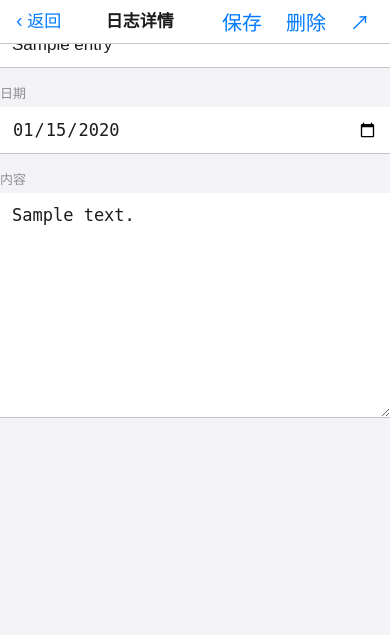
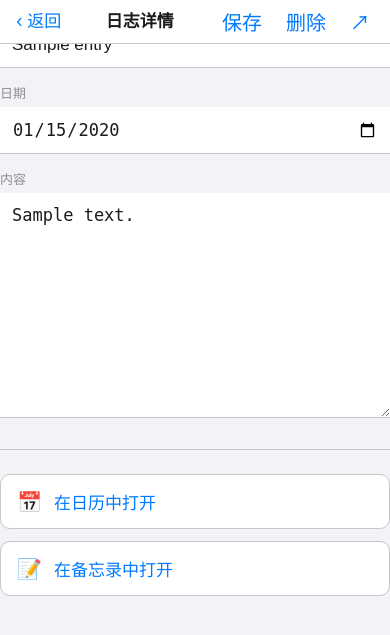
Before and after one commit to thiswind/time-note-sync, a Flask app: page /entry/1 in a window 390 px wide. Shown: the top 635 px of the page. Run offline with Flask 3, Linux system fonts and the light colour scheme; a user stored in the database is signed in; tables that the repository leaves empty hold one stand-in row (values such as "Sample post").

Commit message:
feat(US5): Implement Quick Access to iPhone Native Apps
- T096-T102: Complete native app URL scheme service and API endpoints
- Add 'Open in Calendar' and 'Open in Notes' links to entry detail page
- Implement URL scheme navigation with error handling
- All unit tests and E2E tests passing

```diff
--- a/api/journal_routes.py
+++ b/api/journal_routes.py
@@ -307,3 +307,51 @@ def batch_export_entries():
     except Exception as e:
         logger.error(f"Error batch exporting entries: {str(e)}", exc_info=True)
         return jsonify({"error": "Internal server error"}), 500
+
+
+@journal_bp.route("/entries/<int:entry_id>/open-calendar", methods=["GET"])
+@login_required
+def open_calendar(entry_id):
+    """Get Calendar URL scheme for opening iPhone Calendar with entry date."""
+    try:
+        entry = JournalService.get_entry(entry_id, current_user.id)
+
+        if not entry:
+            return jsonify({"error": "Journal entry not found"}), 404
+
+        from services.native_app_service import NativeAppService
+
+        calendar_url = NativeAppService.generate_calendar_url(entry=entry)
+
+        logger.info(f"Generated calendar URL for entry {entry_id}")
+        return jsonify({"calendar_url": calendar_url}), 200
+
+    except Exception as e:
+        logger.error(
+            f"Error generating calendar URL for entry {entry_id}: {str(e)}", exc_info=True
+        )
+        return jsonify({"error": "Internal server error"}), 500
+
+
+@journal_bp.route("/entries/<int:entry_id>/open-notes", methods=["GET"])
+@login_required
+def open_notes(entry_id):
+    """Get Notes URL scheme for opening iPhone Notes."""
+    try:
+        entry = JournalService.get_entry(entry_id, current_user.id)
+
+        if not entry:
+            return jsonify({"error": "Journal entry not found"}), 404
+
+        from services.native_app_service import NativeAppService
+
+        notes_url = NativeAppService.generate_notes_url(entry=entry)
+
+        logger.info(f"Generated notes URL for entry {entry_id}")
+        return jsonify({"notes_url": notes_url}), 200
+
+    except Exception as e:
+        logger.error(
+            f"Error generating notes URL for entry {entry_id}: {str(e)}", exc_info=True
+        )
+        return jsonify({"error": "Internal server error"}), 500
--- a/static/css/main.css
+++ b/static/css/main.css
@@ -282,6 +282,48 @@ body {
     opacity: 0.7;
 }
 
+/* Native App Links */
+.native-app-links {
+    margin-top: 24px;
+    padding-top: 24px;
+    border-top: 0.5px solid var(--ios-separator);
+}
+
+.link-group {
+    display: flex;
+    flex-direction: column;
+    gap: 12px;
+}
+
+.native-link-btn {
+    display: flex;
+    align-items: center;
+    gap: 12px;
+    padding: 14px 16px;
+    background-color: var(--ios-white);
+    border: 0.5px solid var(--ios-separator);
+    border-radius: 10px;
+    font-size: 17px;
+    color: var(--ios-blue);
+    cursor: pointer;
+    transition: background-color 0.2s;
+    text-align: left;
+    width: 100%;
+}
+
+.native-link-btn:hover {
+    background-color: var(--ios-light-gray);
+}
+
+.native-link-btn:active {
+    background-color: var(--ios-separator);
+    opacity: 0.8;
+}
+
+.link-icon {
+    font-size: 20px;
+}
+
 .journal-entry:last-child {
     border-bottom: none;
 }
--- a/static/js/components/entry_detail.js
+++ b/static/js/components/entry_detail.js
@@ -38,6 +38,38 @@ document.addEventListener('DOMContentLoaded', function() {
     if (exportBtn) {
         exportBtn.addEventListener('click', async function() {
             await exportEntry();
+        });
+    }
+
+    // Native app links (T099, T100)
+    const nativeAppLinks = document.getElementById('nativeAppLinks');
+    const openCalendarBtn = document.getElementById('openCalendarBtn');
+    const openNotesBtn = document.getElementById('openNotesBtn');
+
+    // Show native app links only when editing existing entry
+    if (!isNewEntry && entryId && nativeAppLinks) {
+        nativeAppLinks.style.display = 'block';
+    }
+
+    // Open Calendar button handler (T099)
+    if (openCalendarBtn) {
+        openCalendarBtn.addEventListener('click', async function() {
+            if (isNewEntry || !entryId) {
+                alert('请先保存日志');
+                return;
+            }
+            await NativeApp.openCalendar(entryId);
+        });
+    }
+
+    // Open Notes button handler (T100)
+    if (openNotesBtn) {
+        openNotesBtn.addEventListener('click', async function() {
+            if (isNewEntry || !entryId) {
+                alert('请先保存日志');
+                return;
+            }
+            await NativeApp.openNotes(entryId);
         });
     }
 
--- a/static/js/main.js
+++ b/static/js/main.js
@@ -186,16 +186,85 @@ const ExportAPI = {
     }
 };
 
-// Native App functions
-const NativeApp = {
-    openCalendar(date) {
-        const url = `calshow://${date}`;
-        window.location.href = url;
+// Native App API functions
+const NativeAppAPI = {
+    async getCalendarUrl(entryId) {
+        const response = await fetch(`${API_BASE}/journal/entries/${entryId}/open-calendar`, {
+            method: 'GET',
+            credentials: 'same-origin'
+        });
+        if (!response.ok) {
+            const error = await response.json().catch(() => ({ error: 'Failed to get calendar URL' }));
+            throw new Error(error.error || 'Failed to get calendar URL');
+        }
+        return response.json();
     },
 
-    openNotes() {
-        const url = 'shortcuts://run-shortcut?name=ExportToNotes';
-        window.location.href = url;
+    async getNotesUrl(entryId) {
+        const response = await fetch(`${API_BASE}/journal/entries/${entryId}/open-notes`, {
+            method: 'GET',
+            credentials: 'same-origin'
+        });
+        if (!response.ok) {
+            const error = await response.json().catch(() => ({ error: 'Failed to get notes URL' }));
+            throw new Error(error.error || 'Failed to get notes URL');
+        }
+        return response.json();
+    }
+};
+
+// Native App functions (T101)
+const NativeApp = {
+    // Open Calendar with URL scheme navigation (T101)
+    async openCalendar(entryId) {
+        try {
+            const result = await NativeAppAPI.getCalendarUrl(entryId);
+            if (result.calendar_url) {
+                this.openUrl(result.calendar_url, 'Calendar');
+            }
+        } catch (error) {
+            this.handleError(error, 'Calendar');
+        }
+    },
+
+    // Open Notes with URL scheme navigation (T101)
+    async openNotes(entryId) {
+        try {
+            const result = await NativeAppAPI.getNotesUrl(entryId);
+            if (result.notes_url) {
+                this.openUrl(result.notes_url, 'Notes');
+            }
+        } catch (error) {
+            this.handleError(error, 'Notes');
+        }
+    },
+
+    // Open URL scheme with error handling (T102)
+    openUrl(url, appName) {
+        try {
+            // Try to open native app
+            window.location.href = url;
+
+            // Check if app opened after timeout (T102)
+            setTimeout(() => {
+                // If we're still on the same page, the app might not be available
+                // This is a best-effort check
+                console.log(`Attempted to open ${appName} app with URL: ${url}`);
+            }, 1000);
+        } catch (error) {
+            console.error(`Error opening ${appName}:`, error);
+            throw new Error(`无法打开 ${appName} 应用。请确保已安装该应用。`);
+        }
+    },
+
+    // Error handling for unavailable native apps (T102)
+    handleError(error, appName) {
+        let errorMessage = `无法打开 ${appName} 应用`;
+        if (error.message) {
+            errorMessage += `: ${error.message}`;
+        }
+        errorMessage += `\n\n请确保：\n1. 已安装 ${appName} 应用\n2. 应用已获得必要的权限`;
+        alert(errorMessage);
     }
 };
 
--- a/templates/entry_detail.html
+++ b/templates/entry_detail.html
@@ -29,6 +29,19 @@
                 <textarea id="content" name="content" rows="10" placeholder="请输入内容" required></textarea>
             </div>
         </form>
+
+        <div class="native-app-links" id="nativeAppLinks" style="display: none;">
+            <div class="link-group">
+                <button class="native-link-btn" id="openCalendarBtn">
+                    <span class="link-icon">📅</span>
+                    <span>在日历中打开</span>
+                </button>
+                <button class="native-link-btn" id="openNotesBtn">
+                    <span class="link-icon">📝</span>
+                    <span>在备忘录中打开</span>
+                </button>
+            </div>
+        </div>
     </div>
 </div>
 {% endblock %}
```
Also changed, not shown: specs/001-personal-journal-web/tasks.md (+7 -7 lines).
